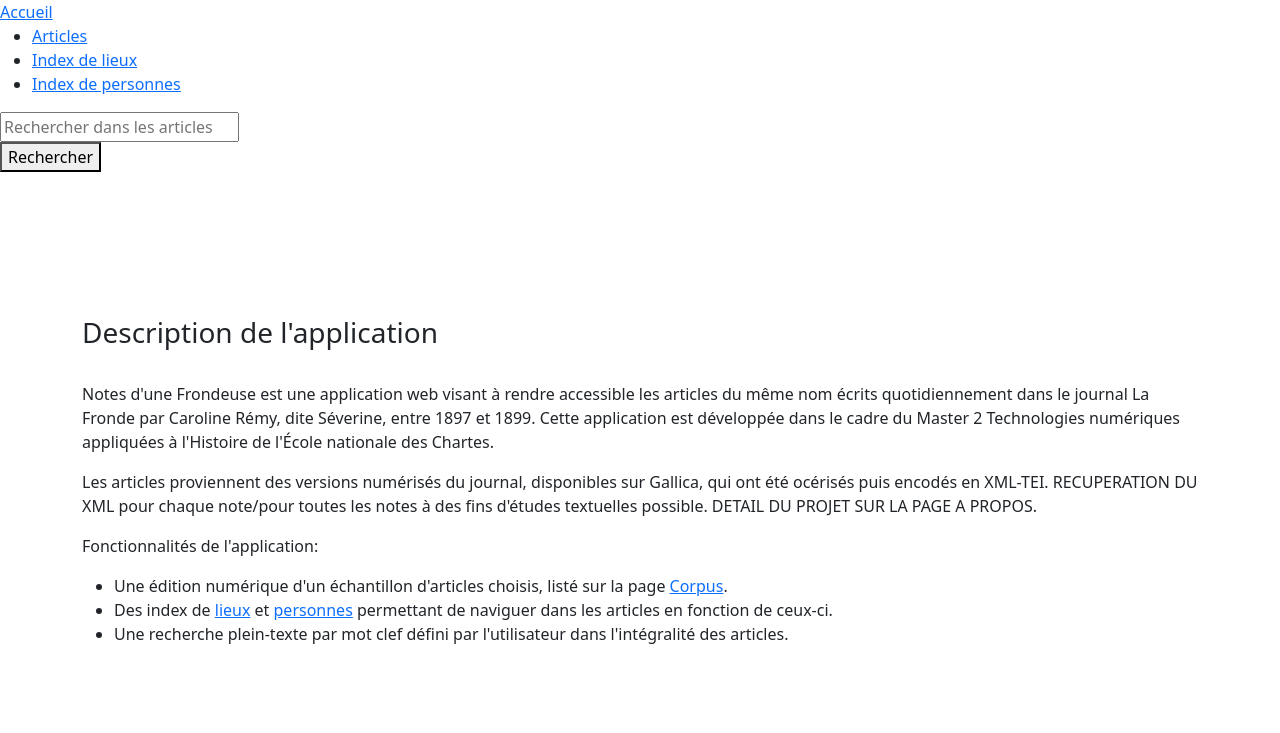
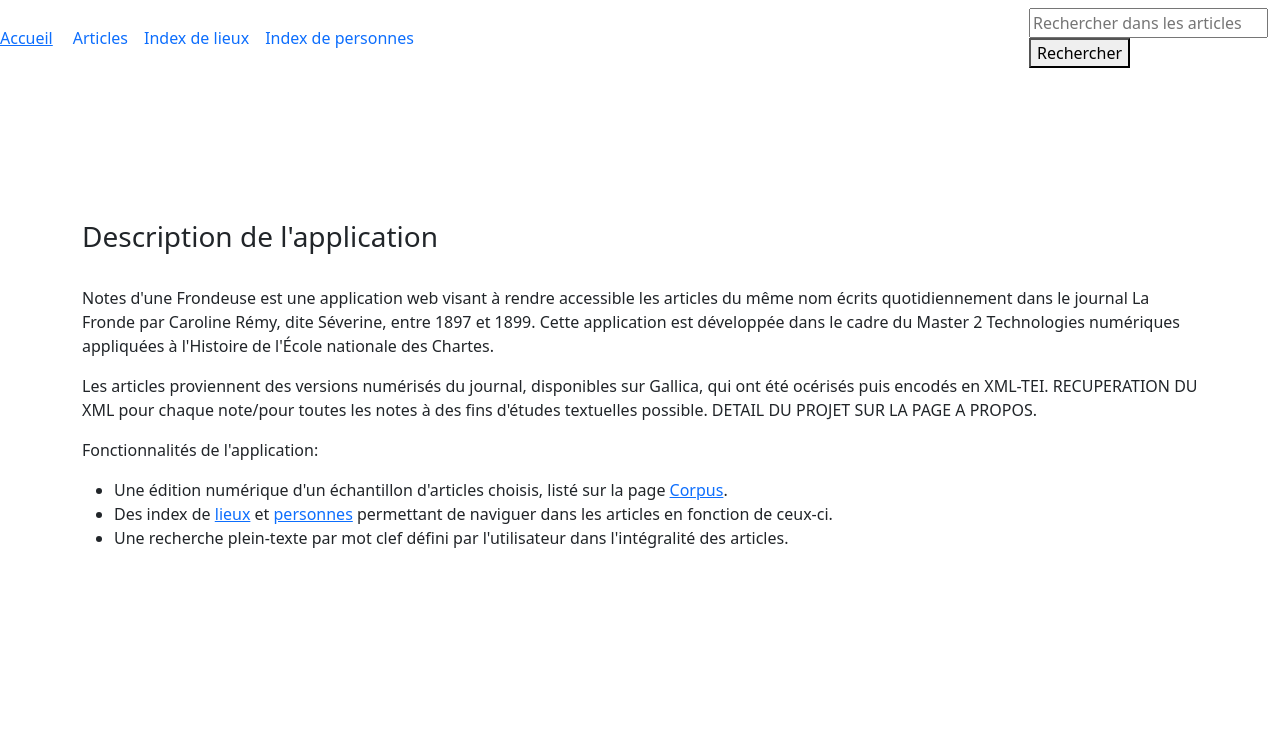
Before and after one commit to Juliettejns/NDF, a Flask app: page / in a window 1280 px wide. Shown: the top 733 px of the page. Run offline with Flask 2, Linux system fonts and the light colour scheme; parts of the project's set-up code (start-up, migrations or seed data) failed here and were passed over; some libraries are stand-ins or nearby versions.

Commit message:
structuration du conteneur sous forme d'une navbar

```diff
--- a/NDF_app/app/templates/conteneur.html
+++ b/NDF_app/app/templates/conteneur.html
@@ -11,18 +11,18 @@
     </head>
 
     <body>
-		<nav>
+		<nav class="navbar navbar-expand-lg" role="navigation">
 			<a href="{{ url_for('accueil') }}">Accueil</a>
-			<div>
-        		<ul>
-					<li>
-            			<a href="{{ url_for('corpus') }}">Articles</a>
+			<div class="container-fluid">
+        		<ul class="navbar-nav mr-auto">
+					<li class="nav-item">
+            			<a class="nav-link" href="{{ url_for('corpus') }}">Articles</a>
           			</li>
-					<li>
-            			<a href="{{ url_for('lieux') }}">Index de lieux</a>
+					<li class="nav-item">
+            			<a class="nav-link" href="{{ url_for('lieux') }}">Index de lieux</a>
           			</li>
-          			<li>
-            			<a href="{{ url_for('personnes') }}">Index de personnes</a>
+          			<li class="nav-item">
+            			<a class="nav-link" href="{{ url_for('personnes') }}">Index de personnes</a>
           			</li>
 				</ul>
                 <form action="{{url_for('recherche')}}">
@@ -36,9 +36,7 @@
             </div>
         </nav>
 		<div>
-            <div>
                 {% block corps%}{%endblock%}
-            </div>
         </div>
     </body>
 </html>
```
